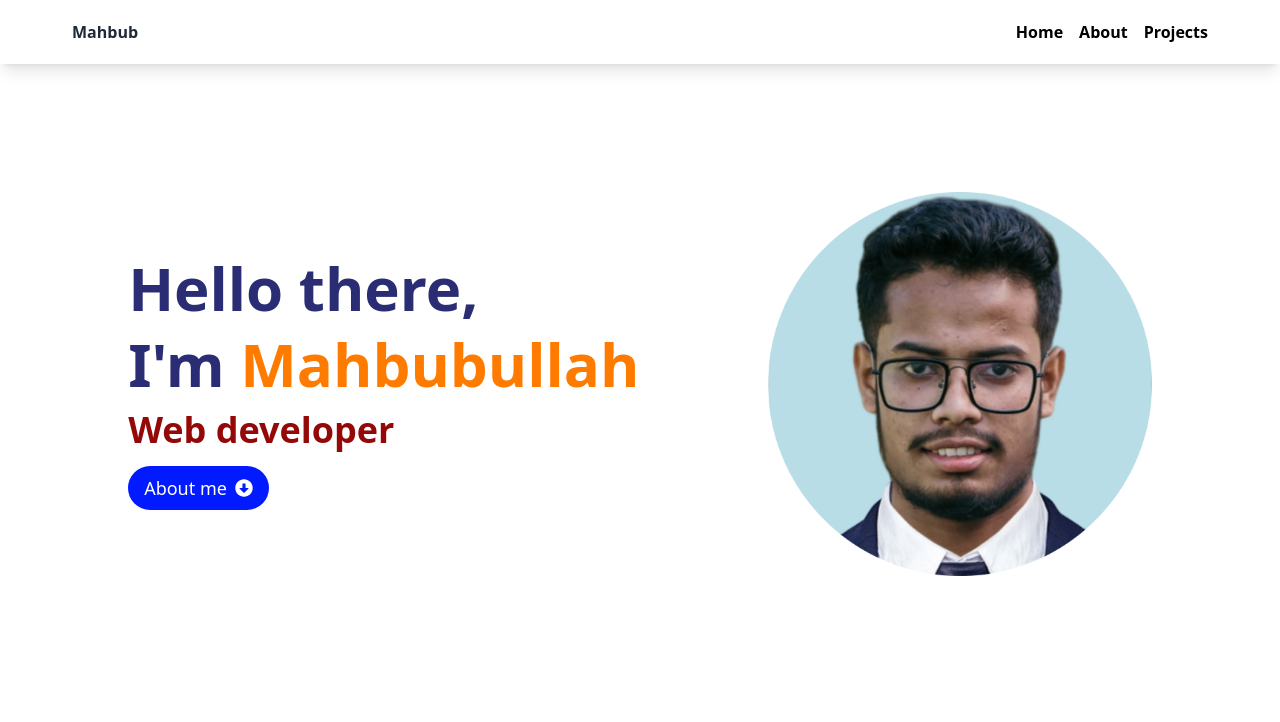
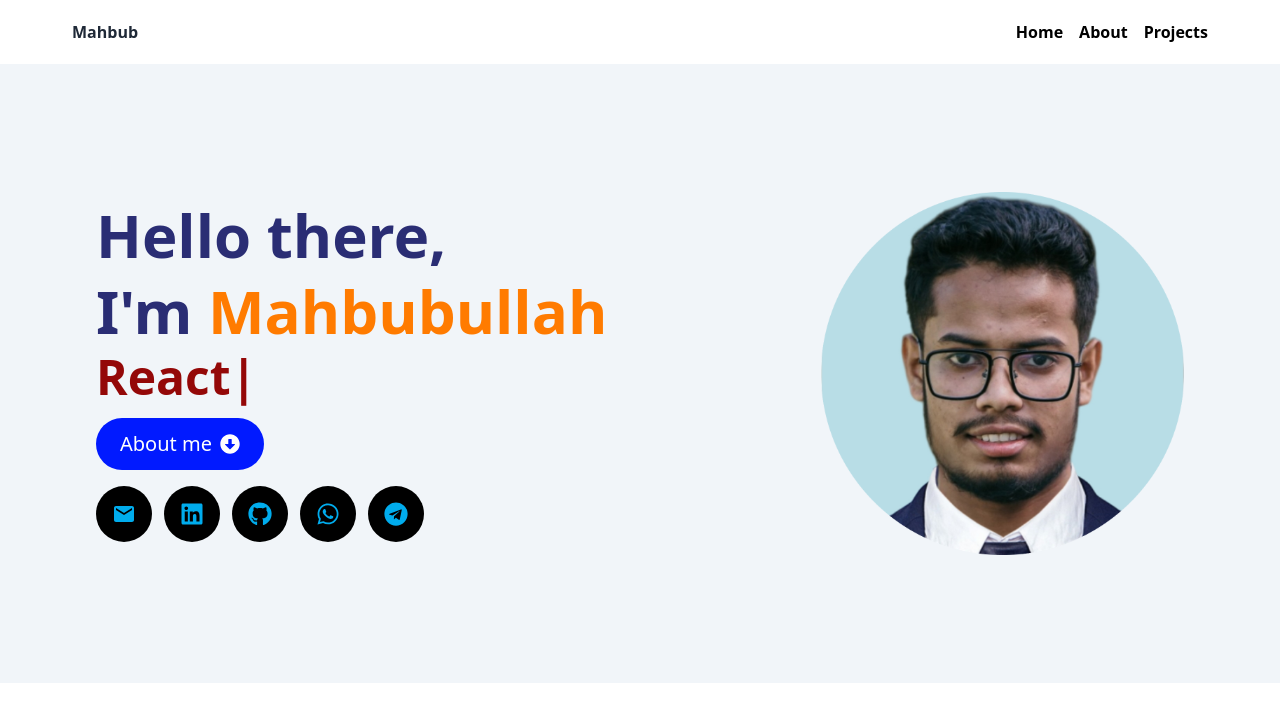
Before and after one commit to mahbubullah09/portfolio, a React (Vite) app: page / in a window 1280 px wide. Shown: the top 722 px of the page. Built offline with nearby package versions, Linux system fonts and the light colour scheme.

Commit message:
add animaation

```diff
--- a/package.json
+++ b/package.json
@@ -19,6 +19,7 @@
     "react-icons": "^4.11.0",
     "react-router": "^6.20.1",
     "react-router-dom": "^6.20.1",
+    "react-type-animation": "^3.2.0",
     "sort-by": "^1.2.0",
     "sweetalert2": "^11.8.0",
     "tw-elements-react": "^1.0.0-alpha1"
--- a/src/Home.jsx
+++ b/src/Home.jsx
@@ -1,20 +1,61 @@
+import { TypeAnimation } from "react-type-animation";
 import pic from "./assets/mahbub.png";
-import { FaArrowAltCircleDown } from "react-icons/fa";
+import { FaArrowAltCircleDown, FaGithub, FaTelegram, FaWhatsapp } from "react-icons/fa";
+import { MdEmail } from "react-icons/md";
+import { FaLinkedin } from "react-icons/fa";
 
 const Home = () => {
   return (
-    <div className="max-w-6xl mx-auto">
-      <div className="flex justify-around  items-center  my-32  ">
+    <div className="bg-slate-100">
+      <div className="max-w-6xl mx-auto ">
+        <div className="flex flex-col-reverse md:flex-row justify-between  items-center mx-8  py-32  ">
           <div className="space-y-4">
             <h2 className="text-6xl font-bold text-[#2a2d74] ">Hello there,</h2>
             <h2 className="text-6xl font-bold text-[#2a2d74] ">
               I'm <span className="text-[#ff7b00]">Mahbubullah</span>
             </h2>
-          <h4 className="text-4xl font-bold text-[#940808] ">Web developer</h4>
+            <div className="text-4xl font-bold text-[#940808] ">
+              <TypeAnimation
+                sequence={[
+                  "Web developer",
+                  1000,
+                  "Front-End  developer",
+                  1000,
+                  "React developer",
+                  1000,
+                  "MERN-Stack developer",
+                  1000,
+                ]}
+                speed={50}
+                style={{ fontSize: "3rem" }}
+                repeat={Infinity}
+              />
+            </div>
+
             <div>
-            <button className="bg-[#011aff] rounded-full py-2 px-4 text-white text-lg font-medium">
-            <span className="flex items-center gap-2">  About me <FaArrowAltCircleDown/></span>
+              <button className="bg-[#011aff] rounded-full py-3 px-6 text-white text-xl font-medium">
+                <span className="flex items-center gap-2">
+                  {" "}
+                  About me <FaArrowAltCircleDown />
+                </span>
               </button>
+            </div>
+            <div className="flex flex-wrap gap-3">
+              <div className="cursor-pointer text-[#00aced] text-2xl bg-black px-4 py-4 w-14 rounded-full">
+                <MdEmail />
+              </div>
+              <div className="cursor-pointer text-[#00aced] text-2xl bg-black px-4 py-4 w-14 rounded-full">
+                <FaLinkedin />
+              </div>
+              <div className="cursor-pointer text-[#00aced] text-2xl bg-black px-4 py-4 w-14 rounded-full">
+                <FaGithub/>
+              </div>
+              <div className="cursor-pointer text-[#00aced] text-2xl bg-black px-4 py-4 w-14 rounded-full">
+                <FaWhatsapp />
+              </div>
+              <div className="cursor-pointer text-[#00aced] text-2xl bg-black px-4 py-4 w-14 rounded-full">
+              <FaTelegram />
+              </div>
             </div>
           </div>
           <div className="w-1/3">
@@ -22,6 +63,7 @@ const Home = () => {
           </div>
         </div>
       </div>
+    </div>
   );
 };
 
```
Also changed, not shown: 1 other file (tests, documents, lock files or other folders). Lines whose indentation alone changed are shown as unchanged.
